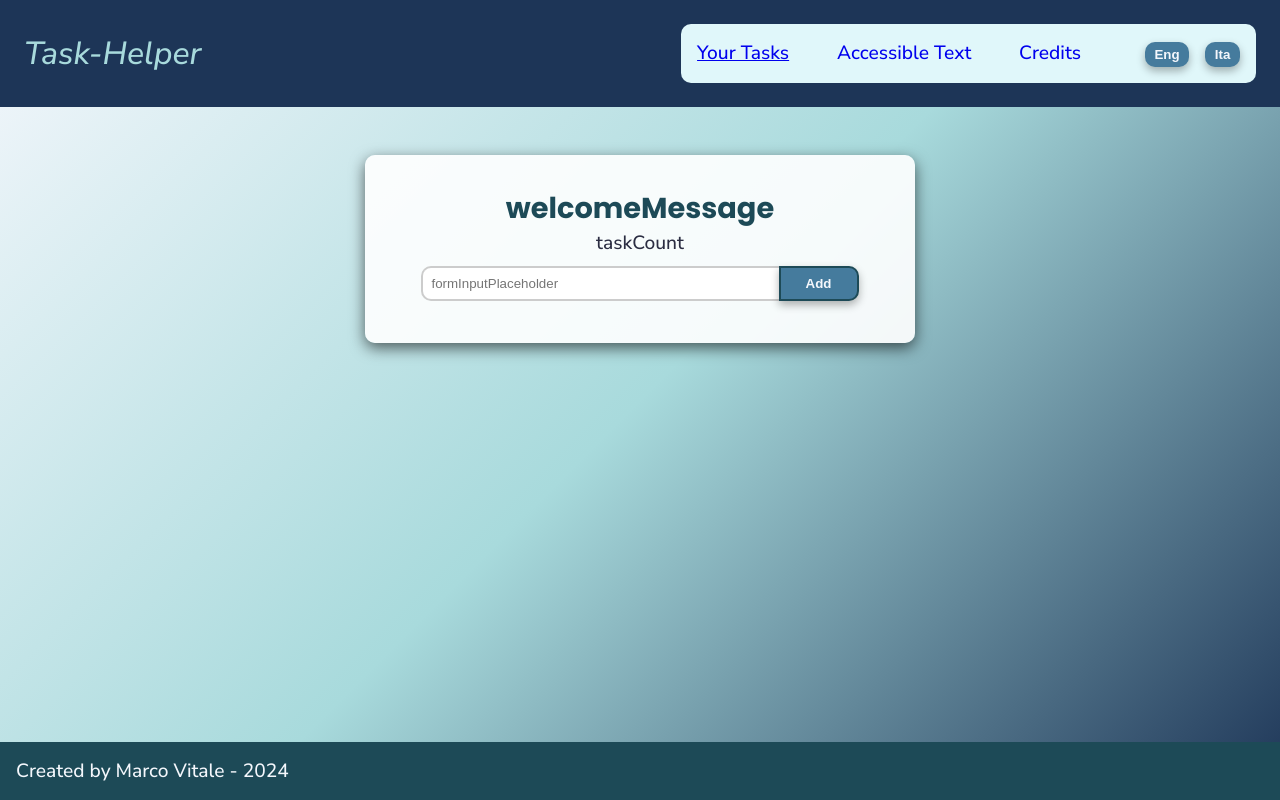
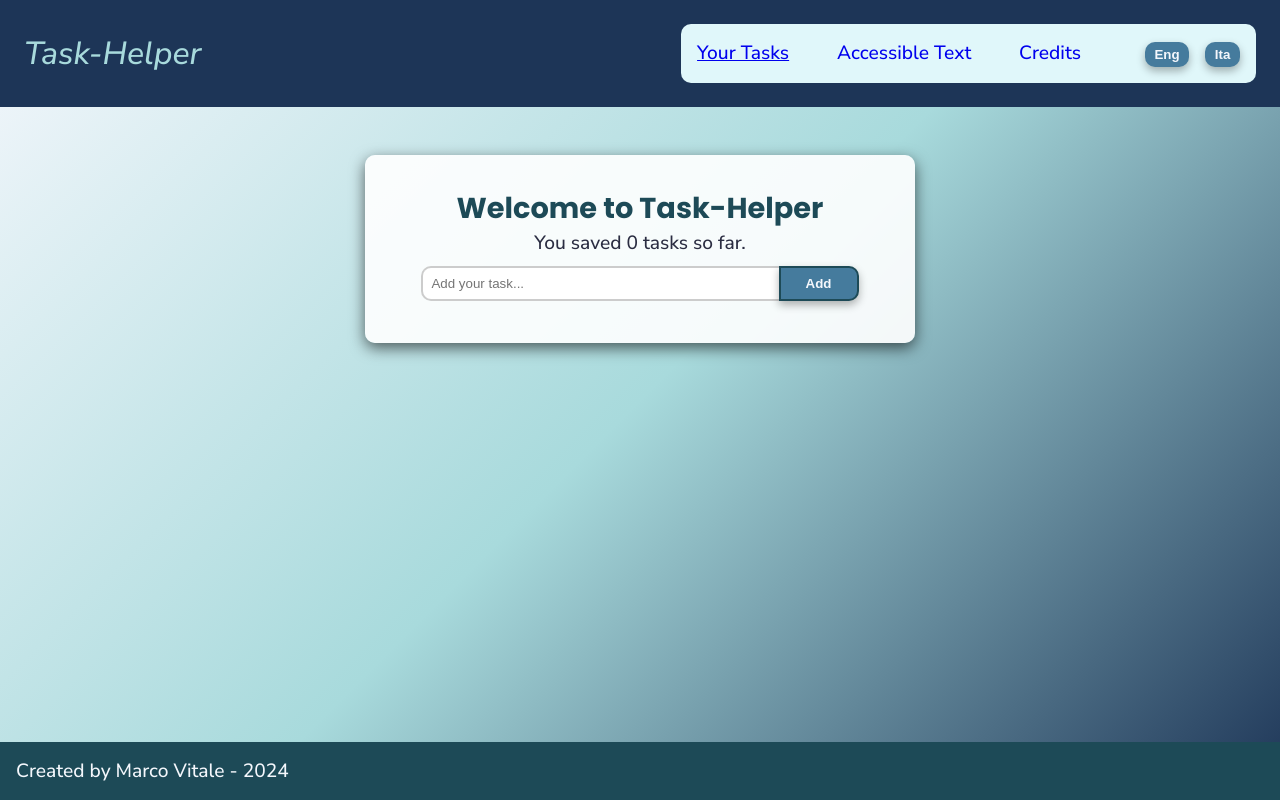
Before and after one commit to MarcoV98/to-do-typescript, a React (Create React App) app: page / in a window 1280 px wide. Built offline with nearby package versions, Linux system fonts and the light colour scheme.

Commit message:
fix(translation): fixed namespace use in homepage

```diff
--- a/src/components/Form.tsx
+++ b/src/components/Form.tsx
@@ -28,23 +28,23 @@ const Form: React.FC = () => {
 	const tasksSnapshot = useSnapshot(taskStore);
 	const count = tasksSnapshot.tasks.length;
 
-	const { t } = useTranslation(['common','homepage']);
+	const { t } = useTranslation(['homepage']);
 
 	return (
 		<>
-			<h1 className="task-wrapper__title">{t('welcomeMessage')}</h1>
-			<p>{t('taskCount', { count: count })}</p>
+			<h1 className="task-wrapper__title">{t('homepage:welcomeMessage')}</h1>
+			<p>{t('homepage:taskCount', { count: count })}</p>
 			<form onSubmit={submitHandler} className="input-group">
 				<input
 					className="input-group__input"
 					type="text"
 					id="taskInput"
-					placeholder={t('formInputPlaceholder')}
+					placeholder={t('homepage:formInputPlaceholder')}
 					ref={inputText}
-					aria-label={t('formInputAria')}
+					aria-label={t('homepage:formInputAria')}
 				/>
 				<button className="input-group__button" type="submit">
-					<span className="button__body">{t('formBtnAdd')}</span>
+					<span className="button__body">{t('common:formBtnAdd')}</span>
 				</button>
 			</form>
 		</>
--- a/src/components/List.tsx
+++ b/src/components/List.tsx
@@ -20,7 +20,7 @@ const List: React.FC = () => {
     taskStore.tasks = taskStore.tasks.filter((task) => task.id !== id);
   };
 
-  const {t} = useTranslation(['common','homepage']);
+  const {t} = useTranslation();
 
   return (
     <ul className="list">
--- a/src/components/Modal.tsx
+++ b/src/components/Modal.tsx
@@ -24,20 +24,20 @@ const Modal: React.FC<IModalProps> = ({ closeModal, taskId }) => {
 
 	return (
 		<div className="modal">
-			<h3 className="modal__title">{t('modalTitle')}</h3>
+			<h3 className="modal__title">{t('homepage:modalTitle')}</h3>
 			<input
 				className="modal__input"
 				type="text"
 				value={editText}
 				onChange={(e) => setEditText(e.target.value)}
-				aria-label={`${t('modalInputAria')} ${editText}`}
+				aria-label={`${t('homepage:modalInputAria')} ${editText}`}
 				aria-required="true"
 			/>
 			<button className="button" onClick={editTask}>
-				<span className="button__body">{t('modalBtnSave')}</span>
+				<span className="button__body">{t('common:modalBtnSave')}</span>
 			</button>
 			<button className="button" onClick={closeModal}>
-				<span className="button__body">{t('modalBtnClose')}</span>
+				<span className="button__body">{t('common:modalBtnClose')}</span>
 			</button>
 		</div>
 	);
--- a/src/utils/i18n.ts
+++ b/src/utils/i18n.ts
@@ -21,7 +21,7 @@ i18n.use(initReactI18next).init({
 	defaultNS: 'common',
 	fallbackLng: 'en',
 	lng: 'en',
-	debug: true,
+	debug: false,
 	interpolation: {
 		escapeValue: false,
 	},
--- a/src/utils/locales/it.json
+++ b/src/utils/locales/it.json
@@ -4,8 +4,8 @@
 		"listBtnDelete": "Elimina",
 		"modalBtnSave": "Salva",
 		"modalBtnClose": "Chiudi",
-    "formBtnAdd": "Aggiungi",
-    "creditsText": "Creato da Marco Vitale - 2024"
+		"formBtnAdd": "Aggiungi",
+		"creditsText": "Creato da Marco Vitale - 2024"
 	},
 
 	"homepage": {
@@ -34,7 +34,7 @@
 	},
 
 	"navbar": {
-    "navLinkTasks": "I tuoi Compiti",
+		"navLinkTasks": "I tuoi Compiti",
 		"navLinkAccessible": "Testo Accessibile",
 		"navLinkCredits": "Crediti"
 	},
```
